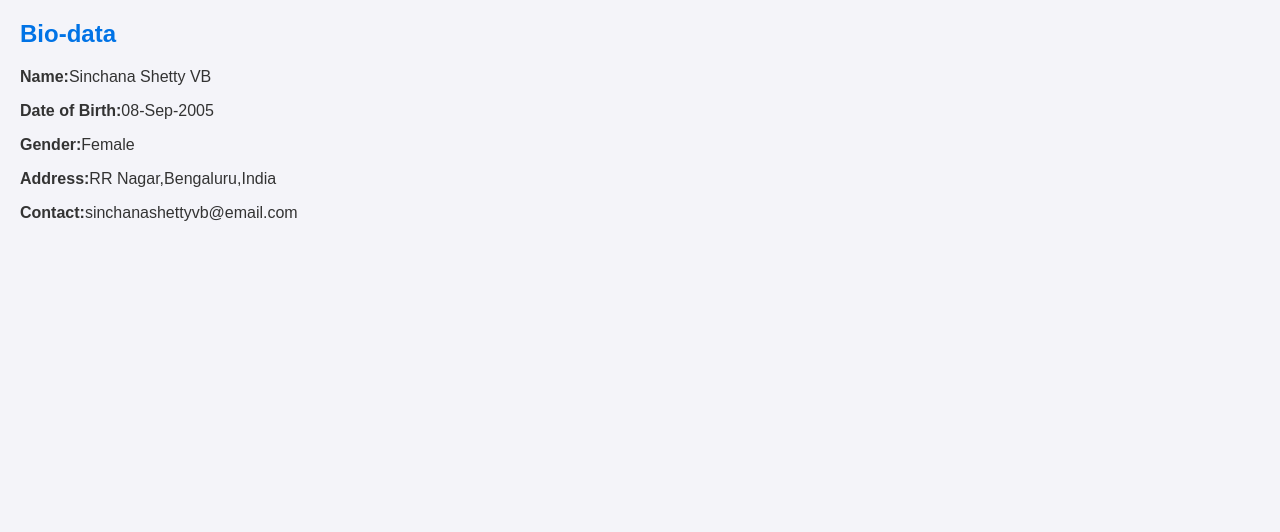
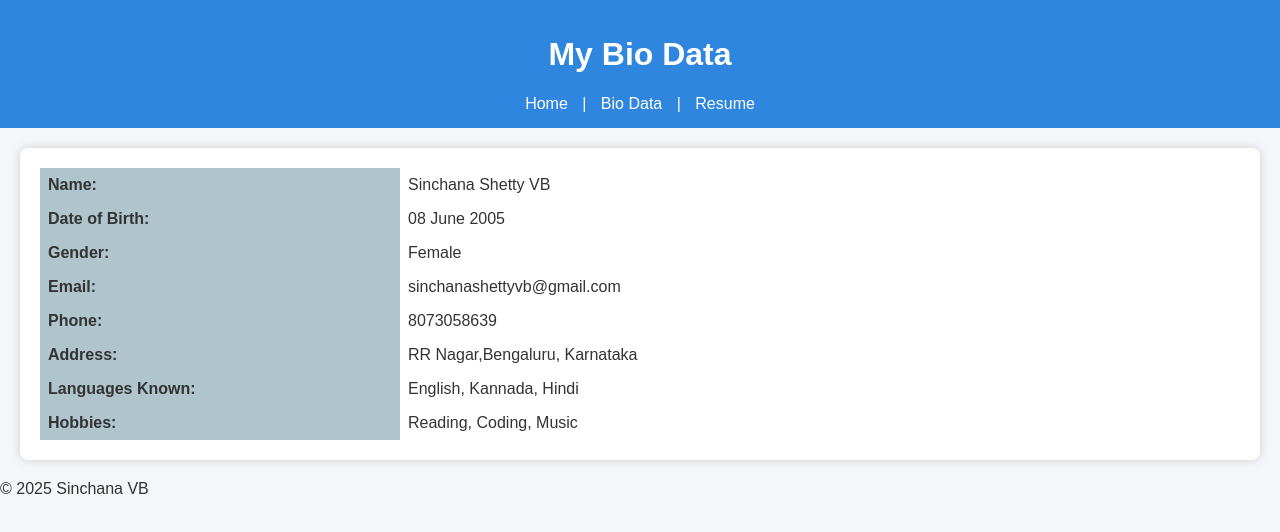
Before and after one commit to Sinchana2005-crypto/my-website, a plain HTML site: page biodata.html in a window 1280 px wide. Drawn offline with Linux system fonts and the light colour scheme.

Commit message:
Add files via upload

```diff
--- a/biodata.html
+++ b/biodata.html
@@ -1,18 +1,35 @@
 <!DOCTYPE html>
 <html lang="en">
 <head>
-  <meta charset="UTF-8">
-  <meta name="viewport" content="width=device-width, initial-scale=1.0">
-  <title>Bio-data</title>
-  <link rel="stylesheet" href="style.css">
+    <meta charset="UTF-8">
+    <title>Bio Data</title>
+    <link rel="stylesheet" href="style.css">
 </head>
 <body>
-  <h2>Bio-data</h2>
-  <p><strong>Name:</strong>Sinchana Shetty VB</p>
-  <p><strong>Date of Birth:</strong>08-Sep-2005</p>
-  <p><strong>Gender:</strong>Female</p>
-  <p><strong>Address:</strong>RR Nagar,Bengaluru,India</p>
-  <p><strong>Contact:</strong>sinchanashettyvb@email.com</p>
-  <script src="script.js"></script>
+    <header>
+        <h1>My Bio Data</h1>
+        <nav>
+            <a href="index.html">Home</a> |
+            <a href="biodata.html">Bio Data</a> |
+            <a href="resume.html">Resume</a>
+        </nav>
+    </header>
+
+    <section class="bio">
+        <table>
+            <tr><th>Name:</th><td>Sinchana Shetty VB</td></tr>
+            <tr><th>Date of Birth:</th><td>08 June 2005</td></tr>
+            <tr><th>Gender:</th><td>Female</td></tr>
+            <tr><th>Email:</th><td>sinchanashettyvb@gmail.com</td></tr>
+            <tr><th>Phone:</th><td>8073058639</td></tr>
+            <tr><th>Address:</th><td>RR Nagar,Bengaluru, Karnataka</td></tr>
+            <tr><th>Languages Known:</th><td>English, Kannada, Hindi</td></tr>
+            <tr><th>Hobbies:</th><td>Reading, Coding, Music</td></tr>
+        </table>
+    </section>
+
+    <footer>
+        <p>&copy; 2025 Sinchana VB</p>
+    </footer>
 </body>
 </html>
--- a/script.js
+++ b/script.js
@@ -1,6 +1,3 @@
-// script.js
-
-// Display a welcome alert when the page loads
-window.onload = function() {
-    alert("Welcome to my Resume and Bio-data Website!");
-};
+$(document).ready(function(){
+    $("h1").hide().fadeIn(1000);
+});
--- a/style.css
+++ b/style.css
@@ -1,23 +1,43 @@
 body {
     font-family: Arial, sans-serif;
-  background: #f4f4f9;
+    background: #f5f6fa;
     color: #333;
-  margin: 20px;
+    margin: 0;
+    padding: 0;
 }
 
 header {
-  background-color: #0073e6;
+    background: #2e86de;
     color: white;
-  padding: 10px;
     text-align: center;
+    padding: 15px;
 }
 
 nav a {
     color: white;
+    text-decoration: none;
     margin: 0 10px;
-  text-decoration: none;
 }
 
-h2 {
-  color: #0073e6;
+section {
+    padding: 20px;
+    background: white;
+    margin: 20px;
+    border-radius: 8px;
+    box-shadow: 0 0 8px #ccc;
 }
+
+table {
+    width: 100%;
+    border-collapse: collapse;
+}
+
+th, td {
+    text-align: left;
+    padding: 8px;
+}
+
+th {
+    width: 30%;
+    background-color: #b0c4cc;
+}
```
Also changed, not shown: index.html (+16 -8 lines), resume.html (+26 -9 lines). Lines whose indentation alone changed are shown as unchanged.
